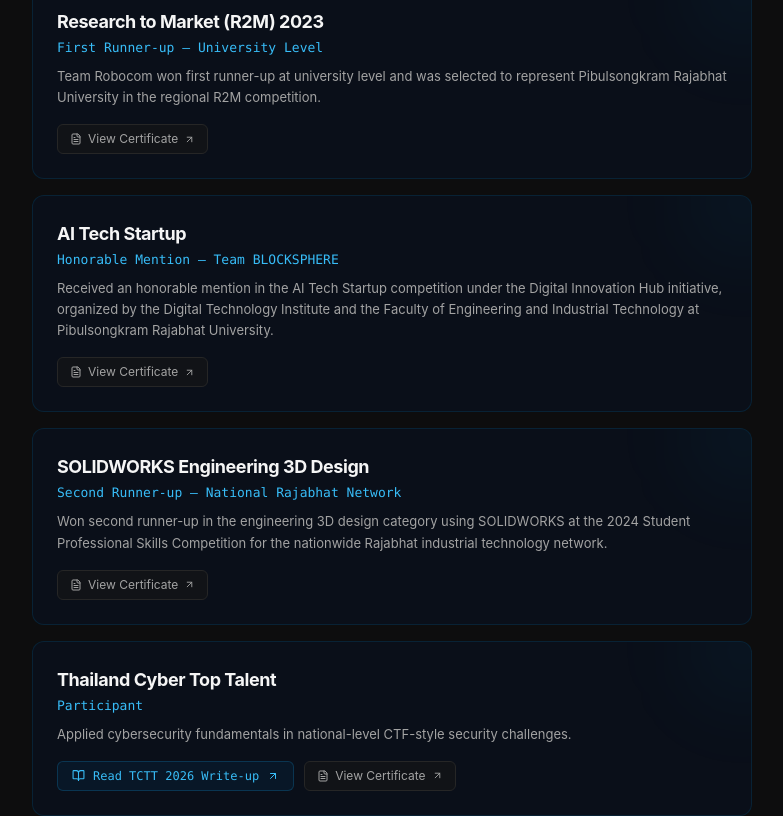
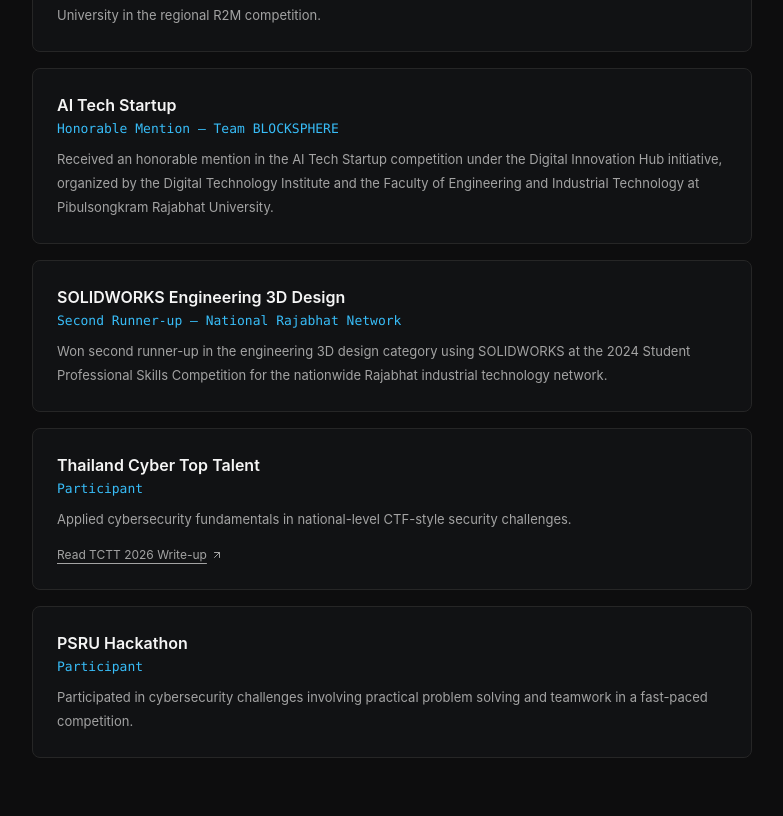
Before and after one commit to tachibana777/portfolio1, a Next.js app: page /awards in a window 1280 px wide. Shown: the part 760-1576 px from the top of the page, without its empty margins (248-1031 px from the left). Built offline with nearby package versions, Linux system fonts and the light colour scheme.

Commit message:
style(awards): match main theme background and simplify to text-only layout

```diff
--- a/app/globals.css
+++ b/app/globals.css
@@ -50,13 +50,6 @@
 .light .hover\:border-neutral-600:hover { border-color: #737373; }
 .light .contact-link { border-color: #bfdbfe; background-color: #eff6ff; color: #1e3a8a; }
 .light .contact-link:hover { border-color: #60a5fa; }
-.light .award-card { background-color: #ffffff; border-color: #e2e8f0; }
-.light .award-card:hover { border-color: #38bdf8; box-shadow: 0 6px 16px rgba(56, 189, 248, 0.12); }
-.light .award-card-category { color: #0284c7; }
-.light .award-card-btn-writeup { border-color: #bae6fd; background-color: #f0f9ff; color: #0369a1; }
-.light .award-card-btn-writeup:hover { background-color: #e0f2fe; color: #075985; border-color: #7dd3fc; }
-.light .award-card-btn-cert { border-color: #e2e8f0; background-color: #f8fafc; color: #475569; }
-.light .award-card-btn-cert:hover { background-color: #f1f5f9; color: #0f172a; border-color: #cbd5e1; }
 .light ::selection { background: #171717; color: #ffffff; }
 
 ::view-transition-old(root),
--- a/components/awards/AwardCard.tsx
+++ b/components/awards/AwardCard.tsx
@@ -1,4 +1,4 @@
-import { ArrowUpRight, BookOpen, FileText } from "lucide-react";
+import { ArrowUpRight } from "lucide-react";
 import type { Award } from "@/lib/types";
 
 type AwardCardProps = Readonly<{
@@ -7,45 +7,30 @@
 
 export function AwardCard({ award }: AwardCardProps) {
   return (
-    <article className="award-card group relative overflow-hidden rounded-xl border border-sky-950/60 bg-[#0b101b]/90 p-5 transition-all duration-300 hover:border-sky-500/35 hover:shadow-lg hover:shadow-sky-950/30 sm:p-6 before:pointer-events-none before:absolute before:-right-12 before:-top-12 before:h-28 before:w-28 before:rounded-full before:bg-sky-500/5 before:blur-2xl before:transition-opacity hover:before:bg-sky-500/10">
-      <div className="relative z-10 flex flex-col">
-        <h3 className="text-base font-bold tracking-tight text-neutral-100 sm:text-lg">
+    <article className="rounded-lg border border-neutral-800 bg-panel p-5 transition-colors hover:border-neutral-700 sm:p-6">
+      <div className="flex flex-col">
+        <h3 className="text-sm font-semibold text-neutral-100 sm:text-base">
           {award.title}
         </h3>
-        <p className="award-card-category mt-1 font-mono text-xs font-medium text-sky-400 sm:text-[13px]">
+        <p className="mt-1 font-mono text-xs text-sky-400 sm:text-[13px]">
           {award.category}
         </p>
 
-        <p className="mt-2.5 text-xs leading-relaxed text-neutral-400 sm:text-[13px]">
+        <p className="mt-2.5 text-[13px] leading-6 text-neutral-400">
           {award.description}
         </p>
 
-        {(award.writeupUrl || award.certificateUrl) && (
-          <div className="mt-4 flex flex-wrap items-center gap-2.5">
         {award.writeupUrl && (
+          <div className="mt-3">
             <a
               href={award.writeupUrl}
               target="_blank"
               rel="noopener noreferrer"
-                className="award-card-btn-writeup inline-flex items-center gap-2 rounded-md border border-sky-900/60 bg-sky-950/30 px-3.5 py-1.5 font-mono text-xs font-medium text-sky-400 transition hover:border-sky-700 hover:bg-sky-900/40 hover:text-sky-300"
+              className="inline-flex items-center gap-1 text-xs text-neutral-400 underline underline-offset-4 transition hover:text-white"
             >
-                <BookOpen size={13} />
-                <span>{award.writeupLabel || "Read Write-up"}</span>
+              <span>{award.writeupLabel || "Read write-up"}</span>
               <ArrowUpRight size={12} />
             </a>
-            )}
-            {award.certificateUrl && (
-              <a
-                href={award.certificateUrl}
-                target="_blank"
-                rel="noopener noreferrer"
-                className="award-card-btn-cert inline-flex items-center gap-1.5 rounded-md border border-neutral-800 bg-neutral-900/60 px-3 py-1.5 text-xs text-neutral-400 transition hover:border-neutral-700 hover:bg-neutral-800 hover:text-neutral-200"
-              >
-                <FileText size={12} />
-                <span>View Certificate</span>
-                <ArrowUpRight size={11} />
-              </a>
-            )}
           </div>
         )}
       </div>
```
Lines whose indentation alone changed are shown as unchanged.
